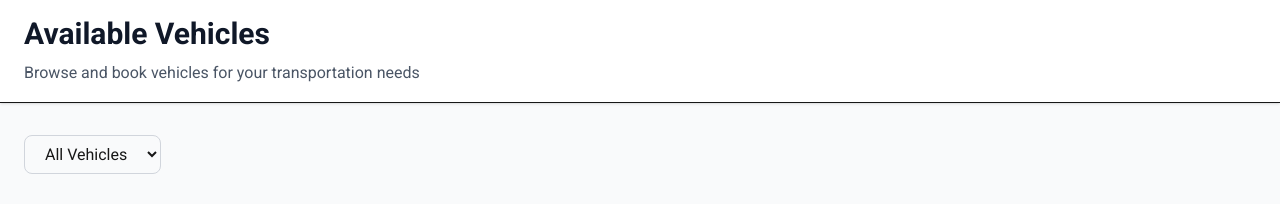
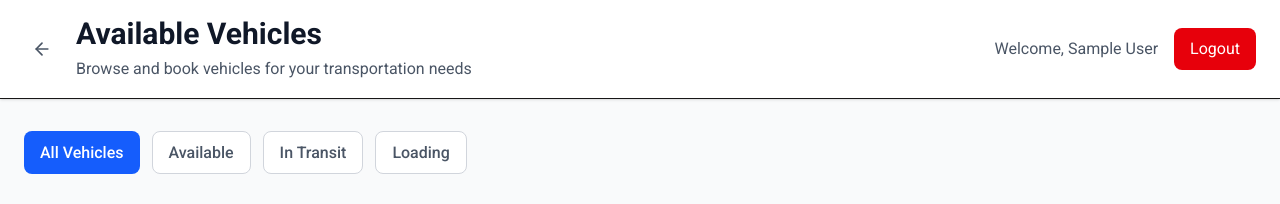
Before and after one commit to whilmarbitoco/amixtra-hackathon-team2, a Next.js app: page /vehicles in a window 1280 px wide. Shown: the top 204 px of the page. Built offline with nearby package versions, Linux system fonts and the light colour scheme; sample sign-in values are in the browser's storage; grey boxes are pictures that could not be loaded.

Commit message:
feat: listing pages

```diff
--- a/src/app/commodities/page.tsx
+++ b/src/app/commodities/page.tsx
@@ -3,6 +3,7 @@
 import { useState } from "react";
 import { Package, MapPin, Calendar, DollarSign, Phone, AlertCircle, Weight } from "lucide-react";
 import { commodities } from "@/constants";
+import ListingWrapper from "@/components/ListingWrapper";
 
 export default function CommoditiesListing() {
   const [filter, setFilter] = useState("All");
@@ -12,25 +13,28 @@ export default function CommoditiesListing() {
     : commodities.filter(c => c.urgency === filter);
 
   return (
-    <div className="min-h-screen bg-gray-50">
-      <div className="bg-white shadow-sm border-b px-6 py-4">
-        <h1 className="text-3xl font-bold text-gray-900">Commodity Listings</h1>
-        <p className="text-gray-600 mt-2">Find transportation requests for agricultural commodities</p>
-      </div>
-
+    <ListingWrapper
+      title="Commodity Listings"
+      description="Find transportation requests for agricultural commodities"
+    >
       <div className="container mx-auto px-6 py-8">
         {/* Filter */}
         <div className="mb-8">
-          <select
-            value={filter}
-            onChange={(e) => setFilter(e.target.value)}
-            className="px-4 py-2 border border-gray-300 rounded-lg focus:outline-none focus:ring-2 focus:ring-emerald-500"
-          >
-            <option value="All">All Requests</option>
-            <option value="High">High Urgency</option>
-            <option value="Medium">Medium Urgency</option>
-            <option value="Low">Low Urgency</option>
-          </select>
+          <div className="flex gap-3">
+            {['All', 'High', 'Medium', 'Low'].map((urgency) => (
+              <button
+                key={urgency}
+                onClick={() => setFilter(urgency)}
+                className={`px-4 py-2 rounded-lg font-medium transition-colors ${
+                  filter === urgency
+                    ? 'bg-emerald-600 text-white'
+                    : 'bg-white text-gray-600 border border-gray-300 hover:bg-gray-50'
+                }`}
+              >
+                {urgency === 'All' ? 'All Requests' : `${urgency} Priority`}
+              </button>
+            ))}
+          </div>
         </div>
 
         {/* Commodity Cards */}
@@ -92,6 +96,6 @@ export default function CommoditiesListing() {
           ))}
         </div>
       </div>
-    </div>
+    </ListingWrapper>
   );
 }
--- a/src/app/vehicles/page.tsx
+++ b/src/app/vehicles/page.tsx
@@ -3,6 +3,7 @@
 import { useState } from "react";
 import { Truck, MapPin, Clock, DollarSign, User, Phone } from "lucide-react";
 import { vehicles } from "@/constants";
+import ListingWrapper from "@/components/ListingWrapper";
 
 export default function VehiclesListing() {
   const [filter, setFilter] = useState("All");
@@ -12,25 +13,28 @@ export default function VehiclesListing() {
     : vehicles.filter(v => v.status === filter);
 
   return (
-    <div className="min-h-screen bg-gray-50">
-      <div className="bg-white shadow-sm border-b px-6 py-4">
-        <h1 className="text-3xl font-bold text-gray-900">Available Vehicles</h1>
-        <p className="text-gray-600 mt-2">Browse and book vehicles for your transportation needs</p>
-      </div>
-
+    <ListingWrapper
+      title="Available Vehicles"
+      description="Browse and book vehicles for your transportation needs"
+    >
       <div className="container mx-auto px-6 py-8">
         {/* Filter */}
         <div className="mb-8">
-          <select
-            value={filter}
-            onChange={(e) => setFilter(e.target.value)}
-            className="px-4 py-2 border border-gray-300 rounded-lg focus:outline-none focus:ring-2 focus:ring-blue-500"
-          >
-            <option value="All">All Vehicles</option>
-            <option value="Available">Available</option>
-            <option value="In Transit">In Transit</option>
-            <option value="Loading">Loading</option>
-          </select>
+          <div className="flex gap-3">
+            {['All', 'Available', 'In Transit', 'Loading'].map((status) => (
+              <button
+                key={status}
+                onClick={() => setFilter(status)}
+                className={`px-4 py-2 rounded-lg font-medium transition-colors ${
+                  filter === status
+                    ? 'bg-blue-600 text-white'
+                    : 'bg-white text-gray-600 border border-gray-300 hover:bg-gray-50'
+                }`}
+              >
+                {status === 'All' ? 'All Vehicles' : status}
+              </button>
+            ))}
+          </div>
         </div>
 
         {/* Vehicle Cards */}
@@ -98,6 +102,6 @@ export default function VehiclesListing() {
           ))}
         </div>
       </div>
-    </div>
+    </ListingWrapper>
   );
 }
--- /dev/null
+++ b/src/components/ListingWrapper.tsx
@@ -0,0 +1,76 @@
+"use client";
+
+import { useEffect, useState } from "react";
+import { useRouter } from "next/navigation";
+import { ArrowLeft } from "lucide-react";
+
+interface ListingWrapperProps {
+  children: React.ReactNode;
+  title: string;
+  description: string;
+}
+
+export default function ListingWrapper({ children, title, description }: ListingWrapperProps) {
+  const router = useRouter();
+  const [user, setUser] = useState<any>(null);
+
+  useEffect(() => {
+    const currentUser = localStorage.getItem("currentUser");
+    if (!currentUser) {
+      router.push("/login");
+    } else {
+      setUser(JSON.parse(currentUser));
+    }
+  }, [router]);
+
+  const handleBack = () => {
+    router.back();
+  };
+
+  const handleLogout = () => {
+    localStorage.removeItem("currentUser");
+    router.push("/");
+  };
+
+  if (!user) return (
+    <div className="min-h-screen bg-gray-50 flex items-center justify-center">
+      <div className="animate-spin rounded-full h-12 w-12 border-b-2 border-blue-600"></div>
+    </div>
+  );
+
+  return (
+    <div className="min-h-screen bg-gray-50">
+      {/* Header */}
+      <div className="bg-white shadow-sm border-b">
+        <div className="container mx-auto px-6 py-4">
+          <div className="flex items-center justify-between">
+            <div className="flex items-center gap-4">
+              <button
+                onClick={handleBack}
+                className="p-2 hover:bg-gray-100 rounded-lg transition-colors"
+              >
+                <ArrowLeft className="h-5 w-5 text-gray-600" />
+              </button>
+              <div>
+                <h1 className="text-3xl font-bold text-gray-900">{title}</h1>
+                <p className="text-gray-600 mt-1">{description}</p>
+              </div>
+            </div>
+            <div className="flex items-center gap-4">
+              <span className="text-gray-600">Welcome, {user.name}</span>
+              <button
+                onClick={handleLogout}
+                className="px-4 py-2 bg-red-600 text-white rounded-lg hover:bg-red-700 transition-colors"
+              >
+                Logout
+              </button>
+            </div>
+          </div>
+        </div>
+      </div>
+
+      {/* Content */}
+      {children}
+    </div>
+  );
+}
```
